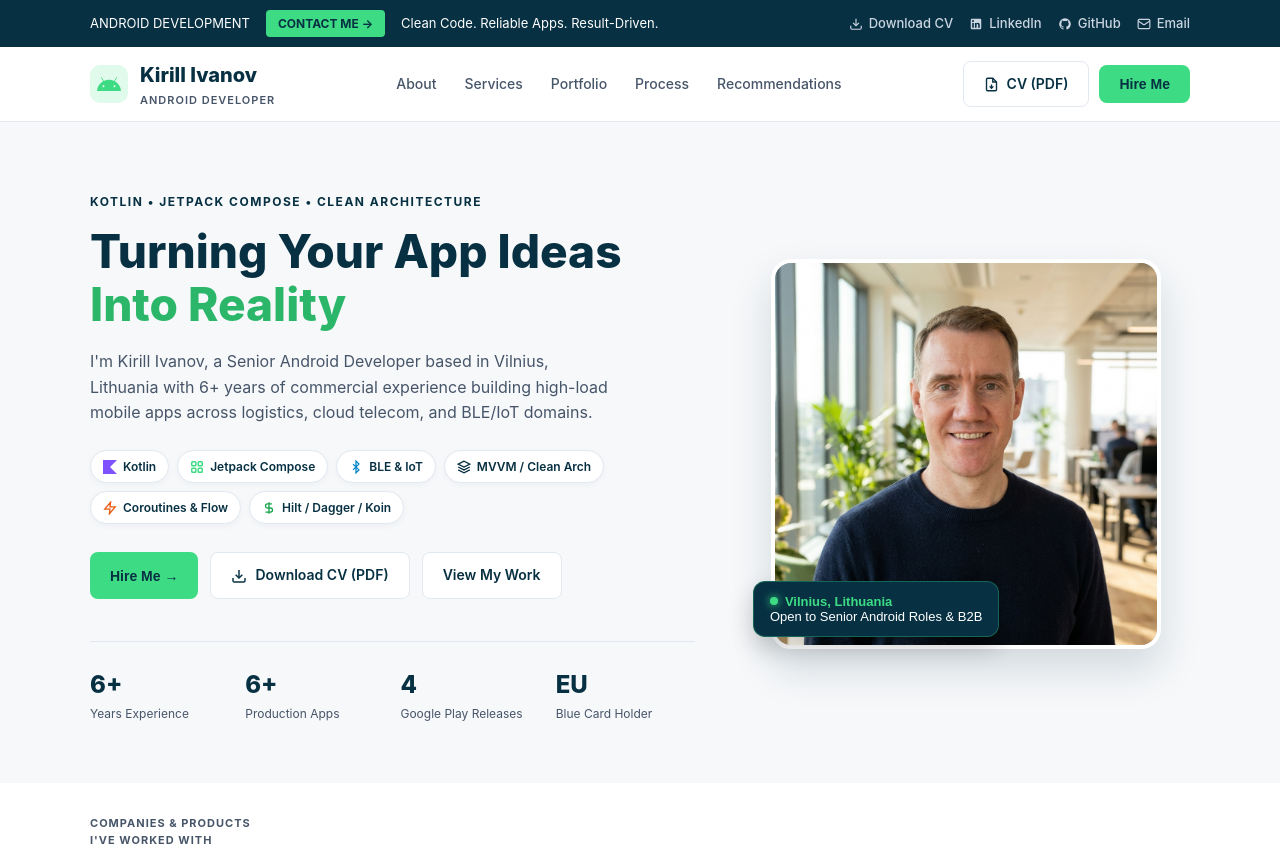
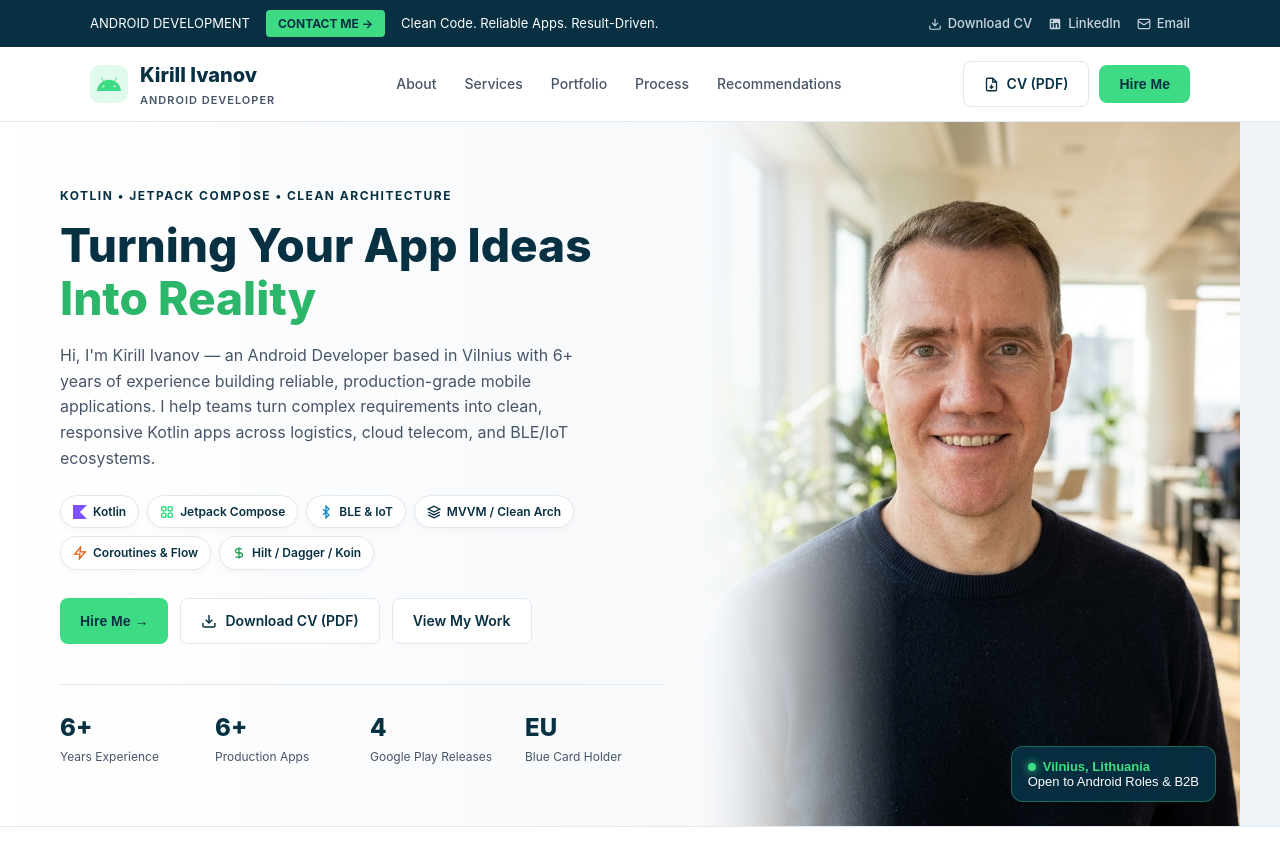
Before and after one commit to spy007/spy007.github.io, a plain HTML site: page index.html in a window 1280 px wide. Shown: the top 851 px of the page. Drawn offline with Linux system fonts and the light colour scheme.

Commit message:
Updated UI effects of profile photo

```diff
--- a/index.html
+++ b/index.html
@@ -3,7 +3,7 @@
 <head>
   <meta charset="UTF-8" />
   <meta name="viewport" content="width=device-width, initial-scale=1.0" />
-  <title>Kirill Ivanov — Senior Android Developer</title>
+  <title>Kirill Ivanov — Android Developer</title>
   <style>
     :root {
       --green: #3DDC84;
@@ -53,13 +53,33 @@
     .btn-outline-dark { background: transparent; color: #fff; border: 1.5px solid rgba(255,255,255,0.3); }
     .btn-outline-dark:hover { border-color: var(--green); color: var(--green); }
 
-    /* Hero */
-    .hero { background: var(--bg-light); padding: 70px 0 60px; }
-    .hero-grid { display: grid; grid-template-columns: 1.15fr 0.85fr; gap: 48px; align-items: center; }
+    /* Hero with Seamless Blend */
+    .hero {
+      background: linear-gradient(90deg, #ffffff 0%, #f6f8fa 55%, #eef3f7 100%);
+      position: relative;
+      overflow: hidden;
+      border-bottom: 1px solid var(--border);
+    }
+    .hero-inner {
+      max-width: 1200px;
+      margin: 0 auto;
+      display: grid;
+      grid-template-columns: 1.08fr 0.92fr;
+      align-items: stretch;
+      min-height: 560px;
+    }
+    .hero-content {
+      padding: 64px 24px 60px 20px;
+      position: relative;
+      z-index: 2;
+      display: flex;
+      flex-direction: column;
+      justify-content: center;
+    }
     .eyebrow { font-size: 12px; font-weight: 700; letter-spacing: 1.5px; color: var(--navy); text-transform: uppercase; margin-bottom: 14px; }
     .hero h1 { font-size: 46px; line-height: 1.15; font-weight: 800; color: var(--navy); margin-bottom: 18px; }
     .hero h1 span { color: var(--green-dark); }
-    .hero p { color: var(--text-muted); font-size: 16px; max-width: 520px; margin-bottom: 24px; }
+    .hero p { color: var(--text-muted); font-size: 16px; max-width: 530px; margin-bottom: 24px; }
 
     /* Tech Stack Strip in Hero */
     .tech-pills { display: flex; flex-wrap: wrap; gap: 8px; margin-bottom: 28px; }
@@ -73,26 +93,53 @@
     }
     .tech-pill:hover { border-color: var(--green); transform: translateY(-1px); }
 
-    .hero-btns { display: flex; gap: 12px; flex-wrap: wrap; margin-bottom: 42px; }
+    .hero-btns { display: flex; gap: 12px; flex-wrap: wrap; margin-bottom: 40px; }
     .stats { display: grid; grid-template-columns: repeat(4, 1fr); gap: 16px; padding-top: 24px; border-top: 1px solid var(--border); }
     .stat-num { font-size: 24px; font-weight: 800; color: var(--navy); }
     .stat-label { font-size: 12px; color: var(--text-muted); }
-    .hero-photo-wrap { position: relative; text-align: center; }
-    .hero-photo { width: 100%; max-width: 390px; aspect-ratio: 1 / 1; border-radius: 20px; box-shadow: 0 20px 40px rgba(7, 48, 66, 0.15); border: 4px solid #fff; object-fit: cover; background: #cbd5e1; }
+
+    /* Seamless Blended Photo Column */
+    .hero-visual {
+      position: relative;
+      display: flex;
+      align-items: flex-end;
+      justify-content: center;
+      overflow: hidden;
+    }
+    .hero-photo {
+      width: 100%;
+      height: 100%;
+      min-height: 520px;
+      object-fit: cover;
+      object-position: center top;
+      display: block;
+      -webkit-mask-image: linear-gradient(to right, transparent 0%, rgba(0,0,0,0.65) 14%, #000 32%);
+      mask-image: linear-gradient(to right, transparent 0%, rgba(0,0,0,0.65) 14%, #000 32%);
+    }
+    .hero-visual::before {
+      content: "";
+      position: absolute;
+      inset: 0;
+      background: linear-gradient(90deg, #f8fafc 0%, rgba(248, 250, 252, 0.72) 15%, rgba(248, 250, 252, 0) 38%);
+      pointer-events: none;
+      z-index: 1;
+    }
     .float-badge {
       position: absolute;
-      bottom: 20px;
-      left: 10px;
-      background: var(--navy);
+      bottom: 24px;
+      right: 24px;
+      z-index: 3;
+      background: rgba(7, 48, 66, 0.94);
+      backdrop-filter: blur(6px);
       color: #fff;
       padding: 12px 16px;
       border-radius: 12px;
       font-size: 13px;
       text-align: left;
-      box-shadow: 0 10px 25px rgba(0,0,0,0.2);
+      box-shadow: 0 10px 25px rgba(0,0,0,0.22);
       cursor: pointer;
       transition: transform 0.2s, background 0.2s;
-      border: 1px solid rgba(61, 220, 132, 0.3);
+      border: 1px solid rgba(61, 220, 132, 0.35);
     }
     .float-badge:hover { transform: translateY(-2px); background: var(--navy-light); }
     .float-badge strong { color: var(--green); display: flex; align-items: center; gap: 7px; }
@@ -139,7 +186,7 @@
 
     /* Services */
     .services-grid { display: grid; grid-template-columns: repeat(3, 1fr); gap: 24px; }
-    .service-card { background: #fff; border: 1px solid var(--border); border-radius: 14px; padding: 28px; transition: 0.2s; }
+    .service-card { background: #fff; border: 1px solid var(--border); border-radius: 14px; padding: 28px; transition: 0.2s; box-shadow: 0 2px 8px rgba(7, 48, 66, 0.03); }
     .service-card:hover { transform: translateY(-4px); box-shadow: 0 12px 24px rgba(7, 48, 66, 0.08); border-color: var(--green); }
     .s-icon { width: 50px; height: 50px; border-radius: 12px; background: rgba(61, 220, 132, 0.16); color: var(--navy); display: grid; place-items: center; margin-bottom: 18px; }
     .service-card h3 { font-size: 18px; color: var(--navy); margin-bottom: 10px; }
@@ -149,7 +196,7 @@
     /* Portfolio */
     .portfolio-bg { background: var(--bg-light); }
     .projects-grid { display: grid; grid-template-columns: repeat(3, 1fr); gap: 24px; }
-    .project-card { background: #fff; border-radius: 14px; overflow: hidden; border: 1px solid var(--border); display: flex; flex-direction: column; transition: 0.2s; }
+    .project-card { background: #fff; border-radius: 14px; overflow: hidden; border: 1px solid var(--border); display: flex; flex-direction: column; transition: 0.2s; box-shadow: 0 2px 8px rgba(7, 48, 66, 0.03); }
     .project-card:hover { transform: translateY(-4px); box-shadow: 0 12px 24px rgba(7, 48, 66, 0.08); }
     .project-banner { height: 144px; background: linear-gradient(135deg, var(--navy), var(--navy-light)); color: #fff; padding: 20px; display: flex; flex-direction: column; justify-content: space-between; position: relative; overflow: hidden; }
     .project-banner-top { display: flex; justify-content: space-between; align-items: center; }
@@ -163,7 +210,7 @@
 
     /* Process */
     .process-grid { display: grid; grid-template-columns: repeat(4, 1fr); gap: 24px; }
-    .step-card { padding: 24px; border-radius: 14px; border: 1px solid var(--border); transition: 0.2s; }
+    .step-card { padding: 24px; border-radius: 14px; border: 1px solid var(--border); transition: 0.2s; background: #fff; }
     .step-card:hover { border-color: var(--green); }
     .step-top { display: flex; align-items: center; justify-content: space-between; margin-bottom: 16px; }
     .step-num { width: 42px; height: 42px; border-radius: 50%; background: var(--navy); color: var(--green); font-weight: 800; display: grid; place-items: center; }
@@ -197,7 +244,18 @@
     .contact-item a { color: var(--navy); font-weight: 600; text-decoration: underline; }
 
     @media (max-width: 900px) {
-      .hero-grid, .services-grid, .projects-grid, .process-grid, .test-grid { grid-template-columns: 1fr; }
+      .hero-inner { grid-template-columns: 1fr; }
+      .hero-content { padding: 48px 20px 32px; }
+      .hero-photo {
+        min-height: 360px;
+        max-height: 440px;
+        -webkit-mask-image: linear-gradient(to bottom, transparent 0%, rgba(0,0,0,0.8) 18%, #000 35%);
+        mask-image: linear-gradient(to bottom, transparent 0%, rgba(0,0,0,0.8) 18%, #000 35%);
+      }
+      .hero-visual::before {
+        background: linear-gradient(180deg, #f8fafc 0%, rgba(248, 250, 252, 0.7) 18%, rgba(248, 250, 252, 0) 40%);
+      }
+      .services-grid, .projects-grid, .process-grid, .test-grid { grid-template-columns: 1fr; }
       .nav-links { display: none; }
       .hero h1 { font-size: 34px; }
     }
@@ -220,10 +278,6 @@
         <a href="https://www.linkedin.com/in/kiryl-ivanou/" target="_blank" rel="noopener noreferrer">
           <svg width="14" height="14" viewBox="0 0 24 24" fill="currentColor"><path d="M19 3a2 2 0 0 1 2 2v14a2 2 0 0 1-2 2H5a2 2 0 0 1-2-2V5a2 2 0 0 1 2-2h14m-.5 15.5v-5.3a3.26 3.26 0 0 0-3.26-3.26c-.85 0-1.84.52-2.28 1.3v-1.11h-2.79v8.37h2.79v-4.93c0-.77.62-1.4 1.39-1.4a1.4 1.4 0 0 1 1.4 1.4v4.93h2.75M6.88 8.56a1.68 1.68 0 0 0 1.68-1.68c0-.93-.75-1.69-1.68-1.69a1.69 1.69 0 0 0-1.69 1.69c0 .93.76 1.68 1.69 1.68m1.39 9.94v-8.37H5.5v8.37h2.77z"/></svg>
           LinkedIn
-        </a>
-        <a href="https://github.com/spy007" target="_blank" rel="noopener noreferrer">
-          <svg width="14" height="14" viewBox="0 0 24 24" fill="currentColor"><path d="M12 2A10 10 0 0 0 2 12c0 4.42 2.87 8.17 6.84 9.5.5.08.66-.23.66-.5v-1.69c-2.77.6-3.36-1.34-3.36-1.34-.46-1.16-1.11-1.47-1.11-1.47-.91-.62.07-.6.07-.6 1 .07 1.53 1.03 1.53 1.03.87 1.52 2.34 1.07 2.91.83.09-.65.35-1.09.63-1.34-2.22-.25-4.55-1.11-4.55-4.92 0-1.11.38-2 1.03-2.71-.1-.25-.45-1.29.1-2.64 0 0 .84-.27 2.75 1.02.79-.22 1.65-.33 2.5-.33.85 0 1.71.11 2.5.33 1.91-1.29 2.75-1.02 2.75-1.02.55 1.35.2 2.39.1 2.64.65.71 1.03 1.6 1.03 2.71 0 3.82-2.34 4.66-4.57 4.91.36.31.69.92.69 1.85V21c0 .27.16.59.67.5C19.14 20.16 22 16.42 22 12A10 10 0 0 0 12 2z"/></svg>
-          GitHub
         </a>
         <a href="mailto:kiryl.ivanov@gmail.com">
           <svg width="14" height="14" viewBox="0 0 24 24" fill="none" stroke="currentColor" stroke-width="2"><rect x="2" y="4" width="20" height="16" rx="2"/><path d="m22 7-8.97 5.7a1.94 1.94 0 0 1-2.06 0L2 7"/></svg>
@@ -260,12 +314,12 @@
     </div>
   </header>
 
-  <section class="hero" id="about">
-    <div class="container hero-grid">
-      <div>
+  <section class="hero" id="about" style="padding: 0;">
+    <div class="hero-inner">
+      <div class="hero-content">
         <div class="eyebrow">KOTLIN &bull; JETPACK COMPOSE &bull; CLEAN ARCHITECTURE</div>
         <h1>Turning Your App Ideas <span>Into Reality</span></h1>
-        <p>I'm Kirill Ivanov, a Senior Android Developer based in Vilnius, Lithuania with 6+ years of commercial experience building high-load mobile apps across logistics, cloud telecom, and BLE/IoT domains.</p>
+        <p>Hi, I'm Kirill Ivanov — an Android Developer based in Vilnius with 6+ years of experience building reliable, production-grade mobile applications. I help teams turn complex requirements into clean, responsive Kotlin apps across logistics, cloud telecom, and BLE/IoT ecosystems.</p>
 
         <div class="tech-pills">
           <span class="tech-pill">
@@ -309,11 +363,12 @@
           <div><div class="stat-num">EU</div><div class="stat-label">Blue Card Holder</div></div>
         </div>
       </div>
-      <div class="hero-photo-wrap">
+
+      <div class="hero-visual">
         <img src="avatar.jpg" alt="Kirill Ivanov — Android Developer" class="hero-photo" />
         <button type="button" class="float-badge" onclick="openModal(event)" title="Click to get in touch">
           <strong><span class="status-dot"></span> Vilnius, Lithuania</strong>
-          Open to Senior Android Roles &amp; B2B
+          Open to Android Roles &amp; B2B
         </button>
       </div>
     </div>
@@ -324,7 +379,6 @@
     <div class="container companies-inner">
       <div class="companies-title">Companies &amp; Products<br>I've Worked With</div>
       <div class="company-logos">
-        <!-- Fleethand: Signature Royal Blue #0066FF + White circular radar/ring emblem -->
         <a href="https://www.fleethand.com" target="_blank" rel="noopener noreferrer" class="company-badge" title="Fleethand — Fleet Management & Telematics">
           <span class="company-mark" style="background: #0066FF;">
             <svg width="18" height="18" viewBox="0 0 24 24" fill="none">
@@ -335,7 +389,6 @@
           Fleethand
         </a>
 
-        <!-- Godel Technologies: Deep Navy/Teal #0E2A47 + Cyan/Teal geometric 'G' mark -->
         <a href="https://www.godeltech.com" target="_blank" rel="noopener noreferrer" class="company-badge" title="Godel Technologies — Software Engineering">
           <span class="company-mark" style="background: #0E2A47;">
             <svg width="18" height="18" viewBox="0 0 24 24" fill="none">
@@ -345,7 +398,6 @@
           Godel Technologies
         </a>
 
-        <!-- CircleLoop: Signature Purple #7C3AED + Double Interlocking Loop Rings -->
         <a href="https://www.circleloop.com" target="_blank" rel="noopener noreferrer" class="company-badge" title="CircleLoop — Cloud Business Phone System">
           <span class="company-mark" style="background: #7C3AED;">
             <svg width="18" height="18" viewBox="0 0 24 24" fill="none">
@@ -356,7 +408,6 @@
           CircleLoop
         </a>
 
-        <!-- iTechArt: Signature Crimson Red #E31C25 + White 'i' & geometric dot mark -->
         <a href="https://www.itechart.com" target="_blank" rel="noopener noreferrer" class="company-badge" title="iTechArt Group — Custom Software Development">
           <span class="company-mark" style="background: #E31C25;">
             <svg width="18" height="18" viewBox="0 0 24 24" fill="none">
@@ -368,7 +419,6 @@
           iTechArt
         </a>
 
-        <!-- Mobitee / PIQ: Signature PIQ Sport Green #00B140 / Black + PIQ dynamic angle emblem -->
         <a href="https://play.google.com/store/apps/details?id=com.piq.golfapp" target="_blank" rel="noopener noreferrer" class="company-badge" title="Mobitee & PIQ Golf — BLE Sports Analytics">
           <span class="company-mark" style="background: #111827;">
             <svg width="18" height="18" viewBox="0 0 24 24" fill="none">
@@ -379,7 +429,6 @@
           Mobitee / PIQ
         </a>
 
-        <!-- Altoros: Signature Red Hexagon #D9272E with stylized white 'A' -->
         <a href="https://www.altoros.com" target="_blank" rel="noopener noreferrer" class="company-badge" title="Altoros — Cloud & Industrial IoT Engineering">
           <span class="company-mark" style="background: #D9272E;">
             <svg width="18" height="18" viewBox="0 0 24 24" fill="none">
@@ -657,7 +706,7 @@
     <div class="container cta-inner">
       <div>
         <h2>Ready to Build Your Next Android App?</h2>
-        <p>Available for Senior Android Developer roles and B2B consulting in Vilnius or remote across the EU.</p>
+        <p>Available for Android Developer roles and B2B consulting in Vilnius or remote across the EU.</p>
       </div>
       <div style="display:flex; gap:12px; flex-wrap:wrap;">
         <button class="btn btn-green" onclick="openModal(event)">Hire Me Now &rarr;</button>
@@ -682,7 +731,6 @@
       <div class="contact-item"><strong>Email:</strong> <a href="mailto:kiryl.ivanov@gmail.com">kiryl.ivanov@gmail.com</a></div>
       <div class="contact-item"><strong>Phone / WhatsApp:</strong> <a href="tel:+37066368617">+370 663 68 617</a></div>
       <div class="contact-item"><strong>LinkedIn:</strong> <a href="https://www.linkedin.com/in/kiryl-ivanou/" target="_blank" rel="noopener noreferrer">linkedin.com/in/kiryl-ivanou</a></div>
-      <div class="contact-item"><strong>GitHub:</strong> <a href="https://github.com/spy007" target="_blank" rel="noopener noreferrer">github.com/spy007</a></div>
       <div class="contact-item"><strong>Resume:</strong> <a href="cv.pdf" download="Kirill_Ivanov_Android_Developer_CV.pdf">Download CV (PDF)</a></div>
       <div class="contact-item"><strong>Location:</strong> Vilnius, Lithuania (EU Blue Card)</div>
     </div>
```
